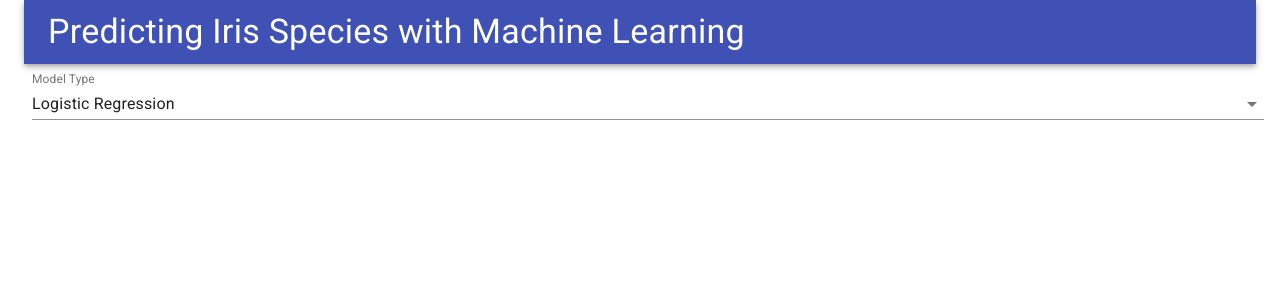
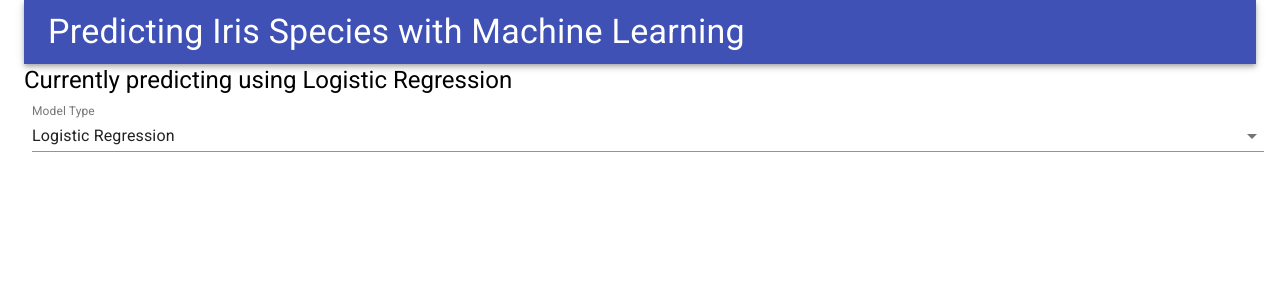
Before and after one commit to yxlee245/app-iris-ml-react-fastapi, a React (Create React App) app: page / in a window 1280 px wide. Shown: the top 300 px of the page. Built offline with nearby package versions, Linux system fonts and the light colour scheme.

Commit message:
Add component to display model type being used

```diff
--- a/src/App.js
+++ b/src/App.js
@@ -1,7 +1,8 @@
 import './App.css';
 import React, { useState } from 'react';
 import TopAppBar from './components/TopAppBar';
-import ModelSelectBar from './components/ModelSelectBar'
+import ModelSelectBar from './components/ModelSelectBar';
+import ModelTypeDisplay from './components/ModelTypeDisplay';
 
 function App() {
 
@@ -16,6 +17,7 @@ function App() {
   return (
     <div className="App">
       <TopAppBar />
+      <ModelTypeDisplay state={state} />
       <ModelSelectBar state={state} setState={setState} />
     </div>
   );
```
